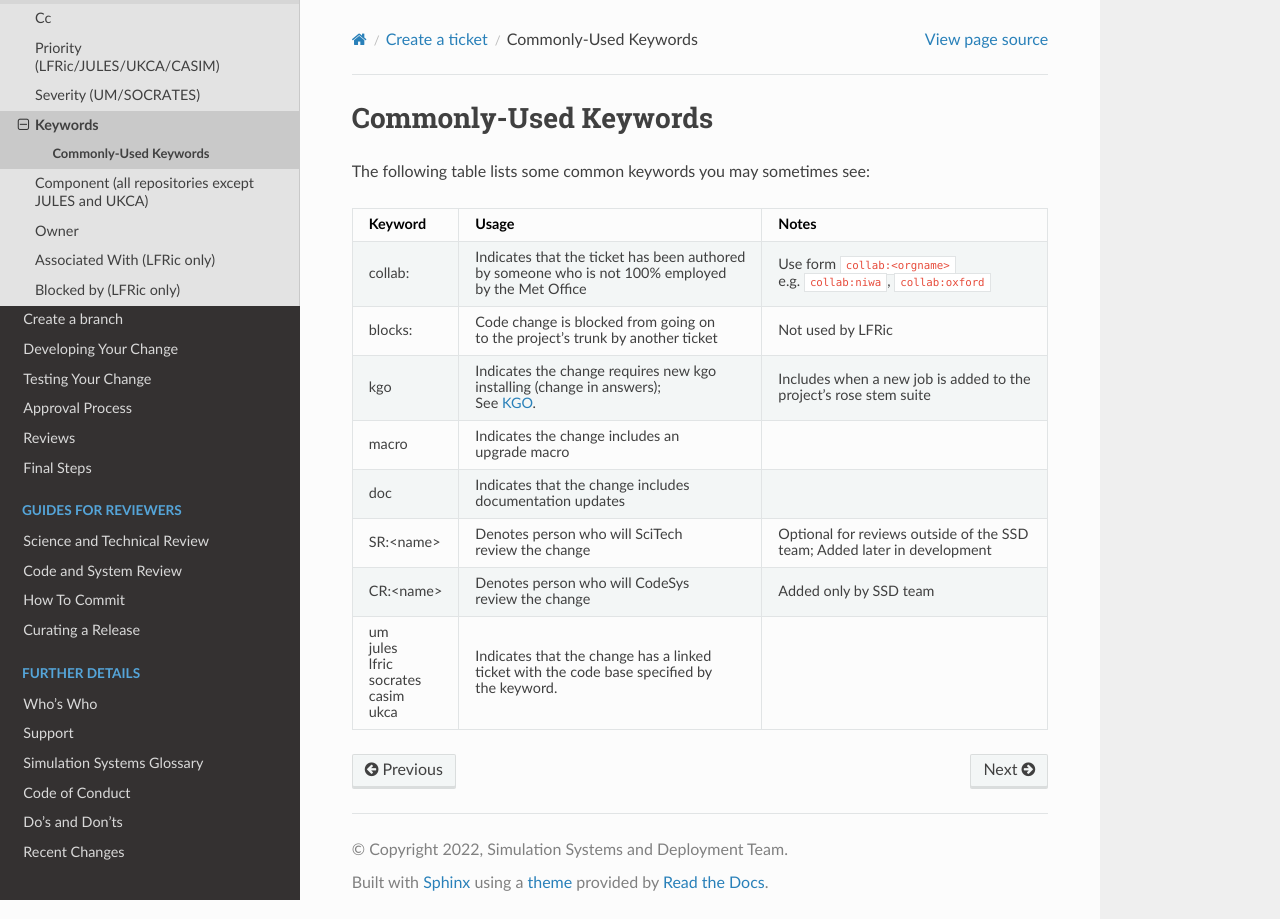
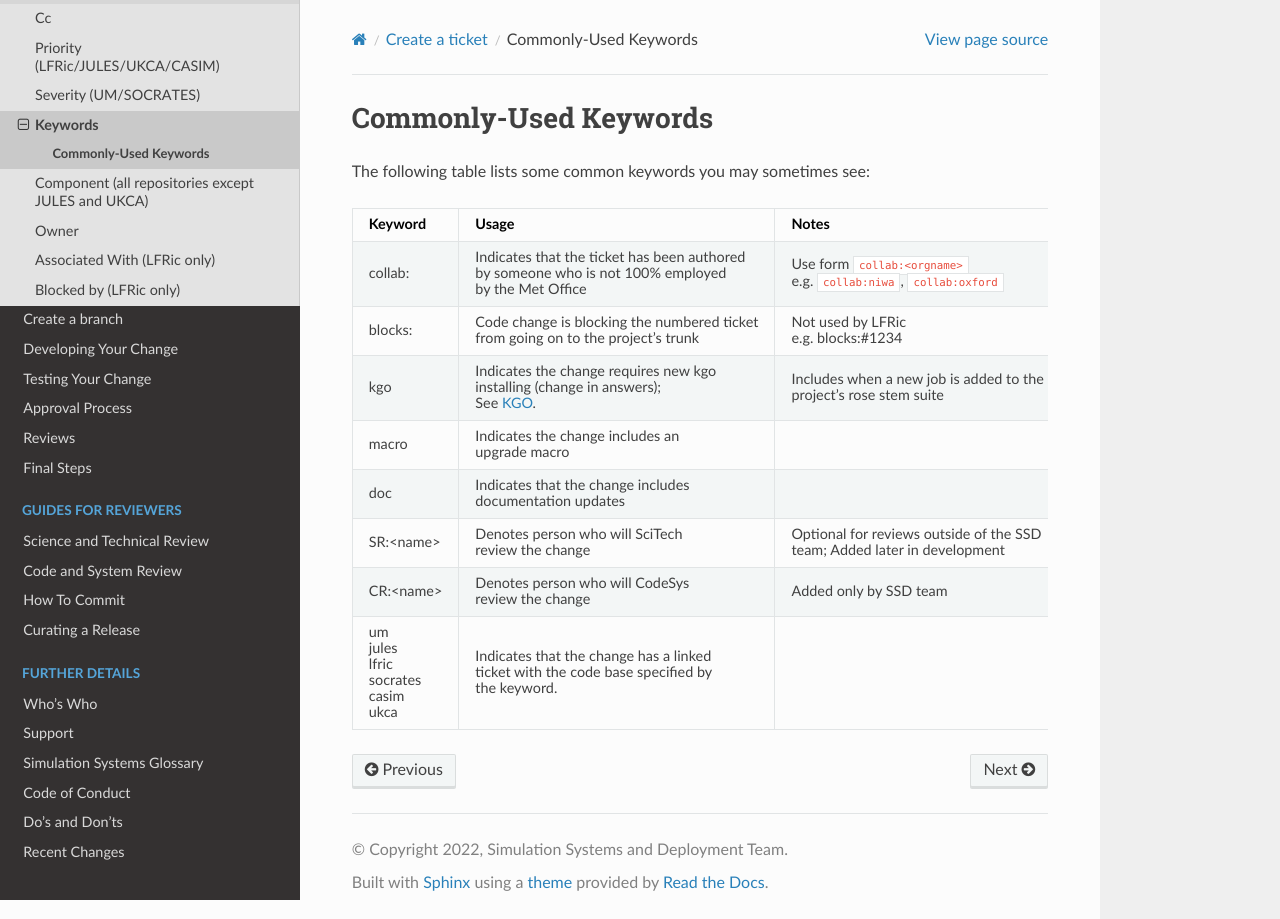
Before and after one commit to MetOffice/simulation-systems, a Sphinx documentation site: the page built from source/WorkingPractices/common_keywords.rst, in a window 1280 px wide. Built offline with Sphinx 7.4.7 and the Read the Docs theme 2.0.0, drawn with Linux system fonts in a browser that asks for light colours.

Commit message:
correct use of blocks keyword

```diff
--- a/source/WorkingPractices/common_keywords.rst
+++ b/source/WorkingPractices/common_keywords.rst
@@ -15,9 +15,9 @@
 |          |                                                |                                               |
 |          | by the Met Office                              |                                               |
 +----------+------------------------------------------------+-----------------------------------------------+
-| blocks:  | Code change is blocked from going on           | Not used by LFRic                             |
+| blocks:  | Code change is blocking the numbered ticket    | Not used by LFRic                             |
 |          |                                                |                                               |
-|          | to the project's trunk by another ticket       |                                               |
+|          | from going on to the project's trunk           | e.g. blocks:#1234                             |
 +----------+------------------------------------------------+-----------------------------------------------+
 | kgo      | Indicates the change requires new kgo          | Includes when a new job is added to the       |
 |          |                                                |                                               |
```
